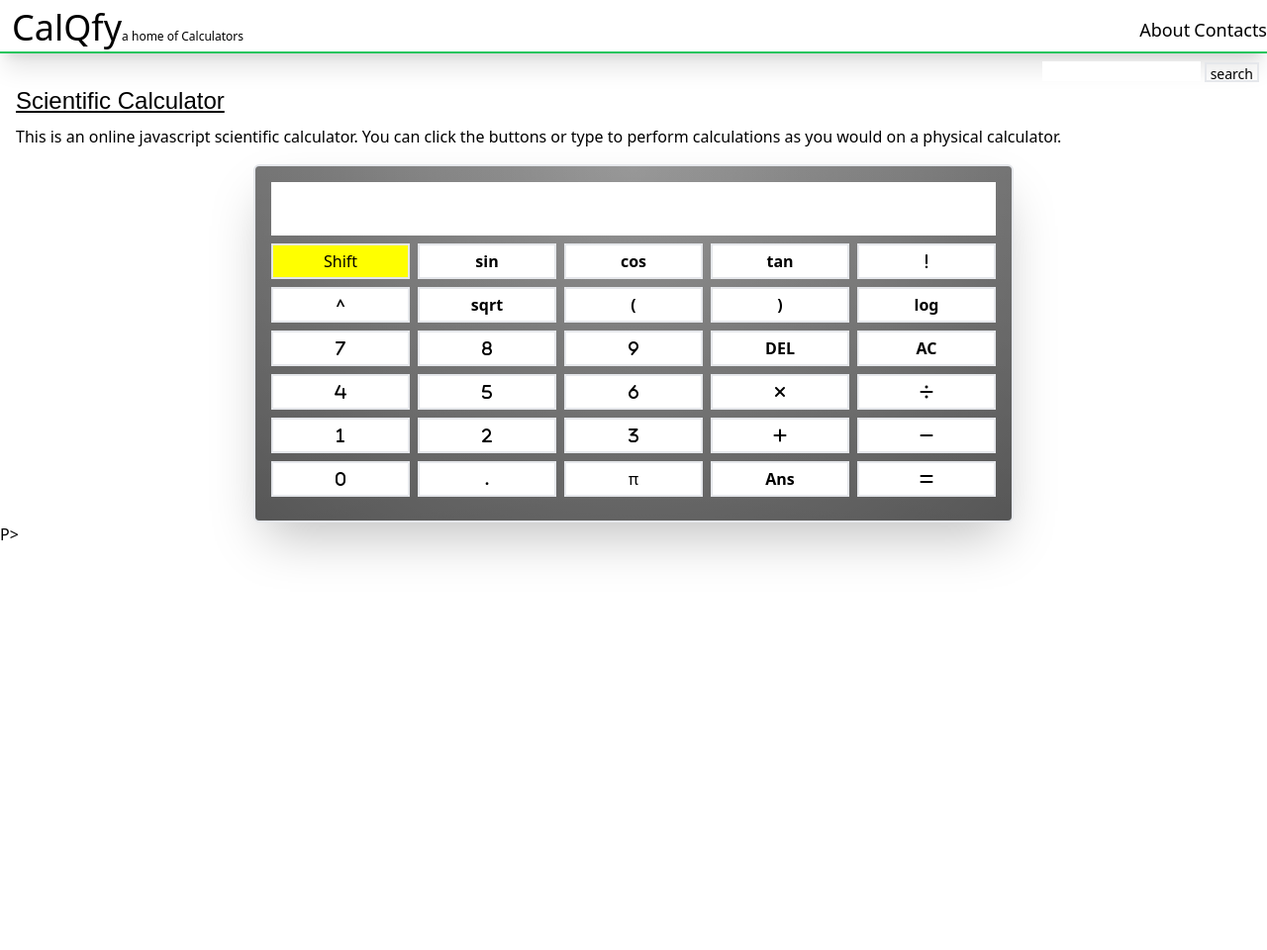
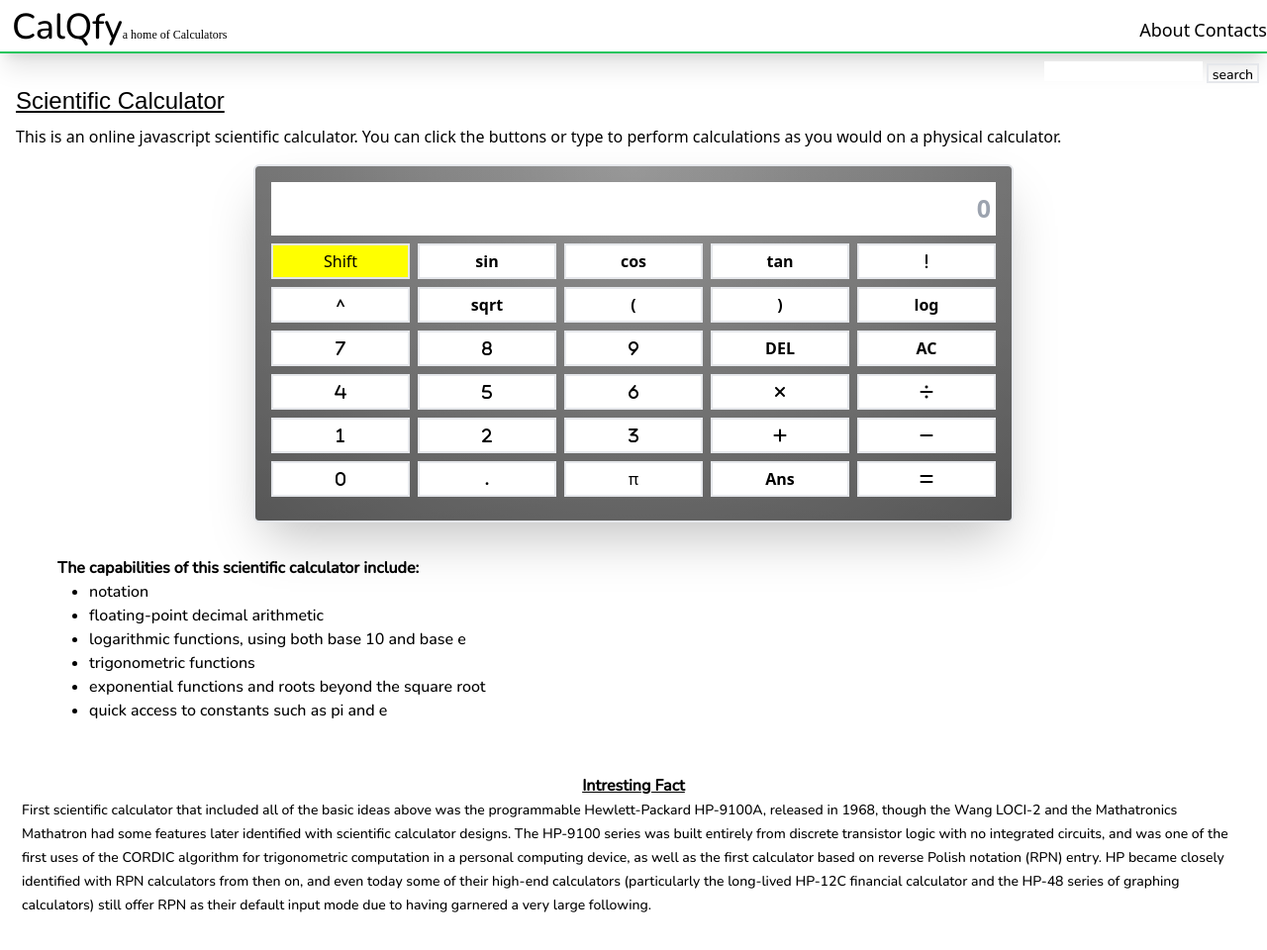
Before and after one commit to FixxooXD/clgproject.github.io, a website: page scientific.html in a window 1280 px wide. Shown: the whole page at 99% size. Before the commit the page ends 800 px from the top, so only its background shows below. Drawn offline with nearby package versions, Linux system fonts and the light colour scheme.

Commit message:
updated texts style

```diff
--- a/scientific.html
+++ b/scientific.html
@@ -14,9 +14,15 @@
 <link rel="stylesheet" href="https://cdnjs.cloudflare.com/ajax/libs/font-awesome/6.1.1/css/all.min.css" integrity="sha512-KfkfwYDsLkIlwQp6LFnl8zNdLGxu9YAA1QvwINks4PhcElQSvqcyVLLD9aMhXd13uQjoXtEKNosOWaZqXgel0g==" crossorigin="anonymous" referrerpolicy="no-referrer" />
 
 
-<title>my scientific</title>
+<title>Scientific Calculator</title>
 <!-- BTW PEEPS, I FOUND A COUPLE BUGS AND PROBABLY WILL FIX THEM MID MARCH HAHA BECAUSE IT'S 1ST WEEK OF SCHOOL -->
 <style>
+    #search{
+        font-family: 'Nunito';
+    }
+    #heading{
+        font-family: 'Nunito Sans';
+    }
      @media only screen and (max-width: 300px) {
         #container{
           width: 100%;
@@ -29,26 +35,25 @@
     }
 
 p {font-size: 0px}
+
 input { border:2px; font-size: 25px; font-weight: bold; padding: 0px 5px}
+
 #shiftBtn {background-color: yellow}
+
 #head{
     font-family: ' Nunito', sans-serif;
 }
-button{
-    /* color:wheat; */
-}
+
 #container{
-
-    /* background-image: linear-gradient(to right, #ff8177 0%, #ff867a 0%, #ff8c7f 21%, #f99185 52%, #cf556c 78%, #b12a5b 100%); */
     background: linear-gradient(to bottom, rgba(255,255,255,0.15) 0%, rgba(0,0,0,0.15) 100%), radial-gradient(at top center, rgba(255,255,255,0.40) 0%, rgba(0,0,0,0.40) 120%) #989898;
  background-blend-mode: multiply,multiply;
 }
 </style>
 </head>
 <body>
-     <!-- full body -->
+   <!-- full body -->
    <div class=" flex flex-rowp-2 border-b-2 border-y-green-500 shadow-xl mt-2 ">
-    <a class="text-2xl sm:text-4xl ml-2 sm:ml-3 absolute" href="./index.html" >CalQfy<span class="text-xs sm:text-xs ">a home of Calculators</span></a>
+    <a id="search" class="text-2xl sm:text-4xl ml-2 sm:ml-3 absolute" href="./index.html" >CalQfy<span id="heading" class="text-xs sm:text-xs ">a home of Calculators</span></a>
     <!-- short contents -->
    <div class="flex flex-row justify-end w-2/4 ml-auto py-2 text-xs sm:text-lg  relative" >
       <div class="mr-1 ">About</div>
@@ -61,6 +66,7 @@ button{
         <div><button class="border-2 ml-1 px-1 mr-2 h-5 text-sm " id="search">search</button></div>
     </div>
 
+
     <p id="head" class="text-2xl mb-2 ml-4 underline">Scientific Calculator</p>
     <span class="ml-4 mb-2">This is an online javascript scientific calculator. You can click the buttons or type to perform calculations as you would on a physical calculator.</span>
 <p id=myPara></p>
@@ -68,7 +74,7 @@ button{
 
 <div id="container" class="grid grid-cols-5 border-2 w-3/5 h-3/4 gap-2 ml-auto mr-auto pb-2 px-4 py-4 mt-4 rounded-md shadow-2xl" >
 
-    <input  id=result colspan=5 class="col-span-5 text-right border-2 py-2 ">
+    <input  id=result colspan=5 class="col-span-5 text-right border-2 py-2 " placeholder="0">
     <!-- done -->
 
 
@@ -113,8 +119,47 @@ button{
     <button class="border-2 bg-white mb-4" onclick="equal()"><i class="fa-solid fa-equals"></i></button>
 
 </div>
-<P></div>P>
+</div>
+<section id="search" class="w-11/12 mt-4 ml-10 border-2 border-transparent w-fit p-4  "><span class="font-bold">The capabilities of this scientific calculator include:</span>
+<ul class="list-disc ml-8 ">
+    <li>notation</li>
+    <li>floating-point decimal arithmetic</li>
+        <li>logarithmic functions, using both base 10 and base e</li>
+            <li>trigonometric functions</li>
+                <li> exponential functions and roots beyond the square root</li>
+                    <li>quick access to constants such as pi and e</li>
+</ul>
+</section>
+<!-- <section class="ml-5 mt-3"> All the functions for this calculator are listed below:-</section>
+div -->
+<!-- <div class="ml-72 flex flex-row border-2 w-fit h-fit">
+<ul class="ml-8 ">
+    <li class="font-medium font-sans">Shift =</li>
+    <li class="font-medium font-sans">sin = </li>
+    <li class="font-medium font-sans">cos =</li>
+    <li class="font-medium font-sans">tan = </li>
+    <li class="font-medium font-sans" >! =</li>
+    <li class="font-medium font-sans" >^ =</li>
+    <li class="font-medium font-sans">sqrt =</li>
+    <li class="font-medium font-sans">log =</li>
+    <li  class="font-medium font-sans">DEL =</li>
+    <li class="font-medium font-sans">AC =</li>
+  </ul>
+  <ul>
+    <li><i class="fa-solid fa-xmark"></i> =</li>
+    <li><i class="fa-solid fa-divide"></i> =</li>
+    <li><i class="fa-solid fa-plus"></i> =</li>
+    <li><i class="fa-solid fa-minus"></i> =</li>
+    <li class="font-medium font-sans">&#x03C0; = </li>
+    <li><i class="fa-solid fa-equals"></i> =</li>
+    <li class="font-medium font-sans">log =</li>
+    <li  class="font-medium font-sans">DEL =</li>
+    <li class="font-medium font-sans">AC =</li>
 
+</ul> -->
+</div>
+
+  <section id="search" class="border-2 p-5 py-8  border-transparent"><h2 class="text-center font-bold underline"> Intresting Fact</h2><span id="search" class="text-sm" > First scientific calculator that included all of the basic ideas above was the programmable Hewlett-Packard HP-9100A, released in 1968, though the Wang LOCI-2 and the Mathatronics Mathatron had some features later identified with scientific calculator designs. The HP-9100 series was built entirely from discrete transistor logic with no integrated circuits, and was one of the first uses of the CORDIC algorithm for trigonometric computation in a personal computing device, as well as the first calculator based on reverse Polish notation (RPN) entry. HP became closely identified with RPN calculators from then on, and even today some of their high-end calculators (particularly the long-lived HP-12C financial calculator and the HP-48 series of graphing calculators) still offer RPN as their default input mode due to having garnered a very large following. </span></section>
 <script>
     function shiftFn(ken) {
     var shift = document.getElementById("shiftBtn") ;
```
Also changed, not shown: ageee.html (+17 -6 lines), percentage.html (+15 -5 lines), tailwind.css.
